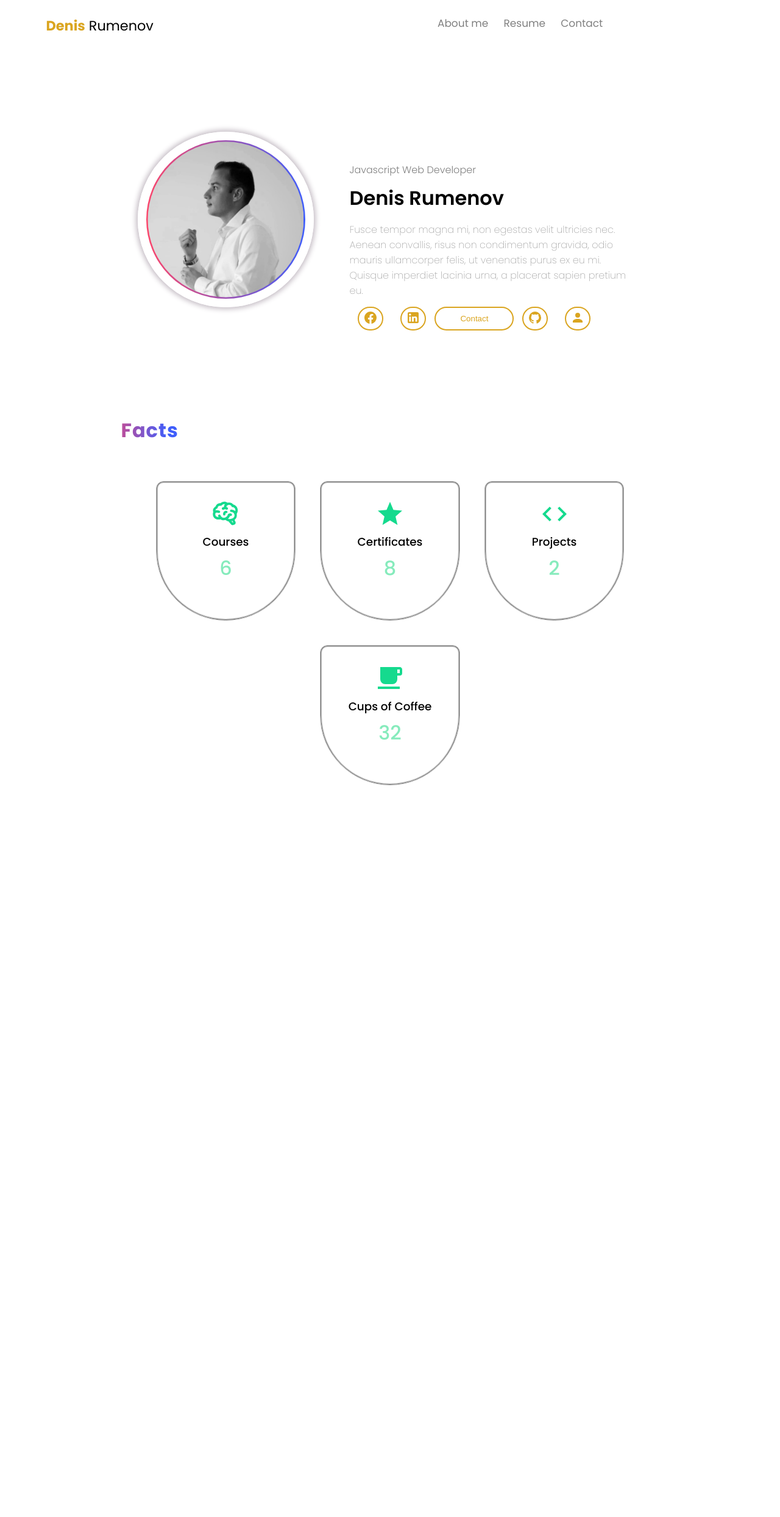
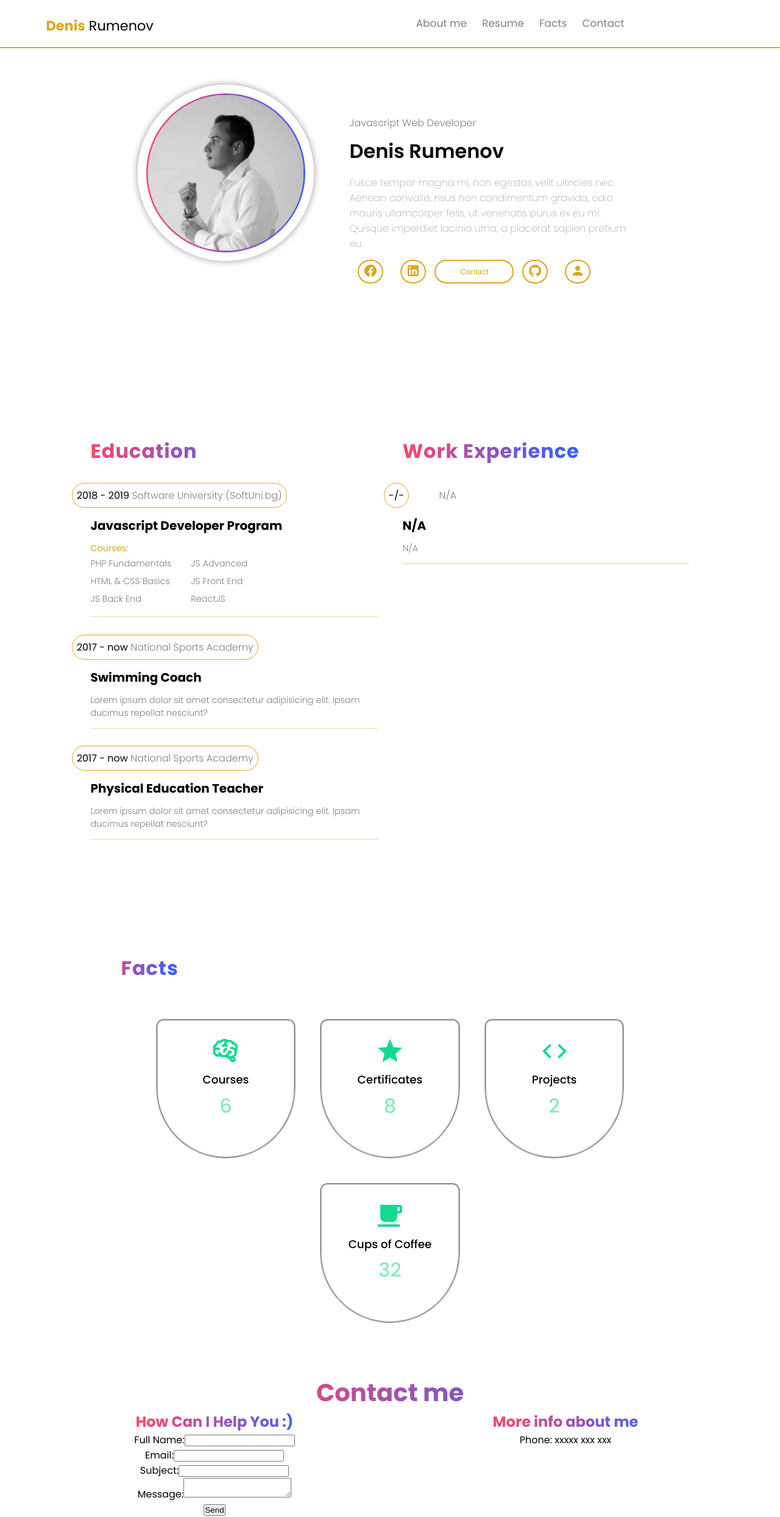
Before and after one commit to DeHch0/Portfolio, a React app: page / in a window 1280 px wide. Shown: the whole page at 61% size. Before the commit the page ends 1372 px from the top, so only its background shows below. Built offline with nearby package versions, Linux system fonts and the light colour scheme.

Commit message:
header updated, app set to one page olny

```diff
--- a/src/App/App.js
+++ b/src/App/App.js
@@ -24,16 +24,18 @@ function App() {
 
           <Route exact path='/'>
             <Home/>
+            <Education/>
             <Facts/>
+            <Contact/>
           </Route>
 
-          <Route path='/resume'>
+          {/* <Route path='/resume'>
               <Education/>
           </Route>
 
           <Route path='/contact'>
               <Contact/>
-          </Route>
+          </Route> */}
 
         </Switch>
     </Router>
--- a/src/Contact/index.jsx
+++ b/src/Contact/index.jsx
@@ -4,7 +4,7 @@ const Contact = () => {
 
     return (
 
-        <div className="contact-container">
+        <div className="contact-container" id='contact'>
             <h4 className='contact-heading'>Contact me</h4>
 
             <div className="contact-form">
--- a/src/Header/index.jsx
+++ b/src/Header/index.jsx
@@ -7,9 +7,10 @@ const Header = () => {
         <nav className="nav">
             <ul className="nav-list">
                 <li className="list-items"><Link to='/'><span>Denis</span> <span>Rumenov</span></Link></li>
-                <li className="list-items"><Link to='/'>About me</Link></li>
-                <li className="list-items"><Link to='/resume'>Resume</Link></li>
-                <li className="list-items"><Link to='/contact'>Contact</Link></li>
+                <li className='list-items'><a href="#home">About me</a></li>
+                <li className='list-items'><a href="#education">Resume</a></li>
+                <li className='list-items'><a href="#facts">Facts</a></li>
+                <li className='list-items'><a href="#contact">Contact</a></li>
             </ul>
         </nav>
     )
--- a/src/Header/style.css
+++ b/src/Header/style.css
@@ -1,3 +1,11 @@
+.nav {
+    width: 100%;
+    position: fixed;
+    background-color: white;
+    border-bottom: 2px solid goldenrod;
+    z-index: 99999;
+}
+
 .nav-list {
     list-style-type: none;
     text-align: center;
--- a/src/Home/index.jsx
+++ b/src/Home/index.jsx
@@ -8,7 +8,7 @@ import { mdiAccount, mdiGithub, mdiLinkedin, mdiFacebook } from '@mdi/js';
 const Home = () => {
 
     return (
-        <div className="main">
+        <div className="main" id='home'>
             <div className="left-side">
                 <img src={process.env.PUBLIC_URL + 'snn.jpg'} alt=""/>
 
--- a/src/Sections/Education/index.jsx
+++ b/src/Sections/Education/index.jsx
@@ -4,7 +4,7 @@ const Education = () => {
 
 
     return (
-        <div className="skills">
+        <div className="skills" id='education'>
 
             <div className="skills-style">
                 <h4>Education</h4>
--- a/src/Sections/Facts/index.jsx
+++ b/src/Sections/Facts/index.jsx
@@ -8,7 +8,7 @@ const Facts = () => {
 
 
     return (
-        <div className="facts">
+        <div className="facts" id='facts'>
 
             <h3 className='facts-heading'>Facts</h3>
 
```
